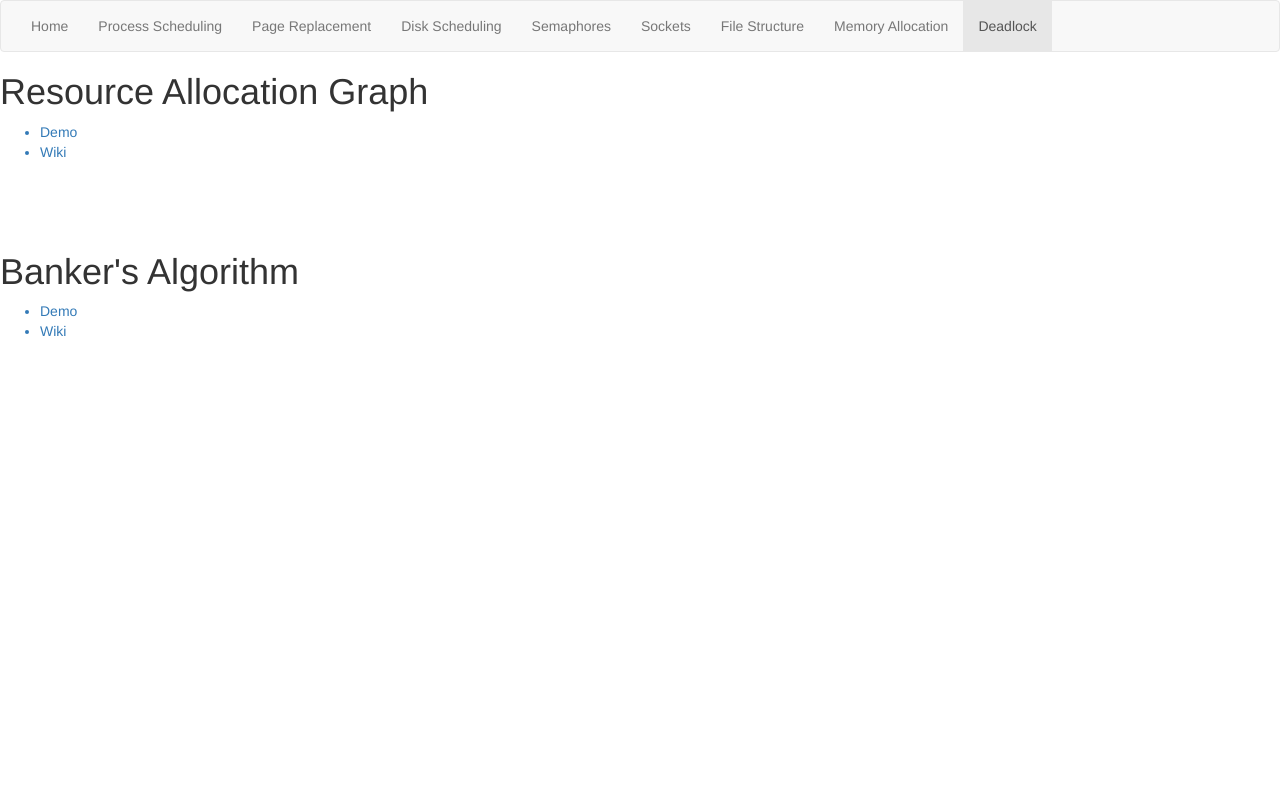
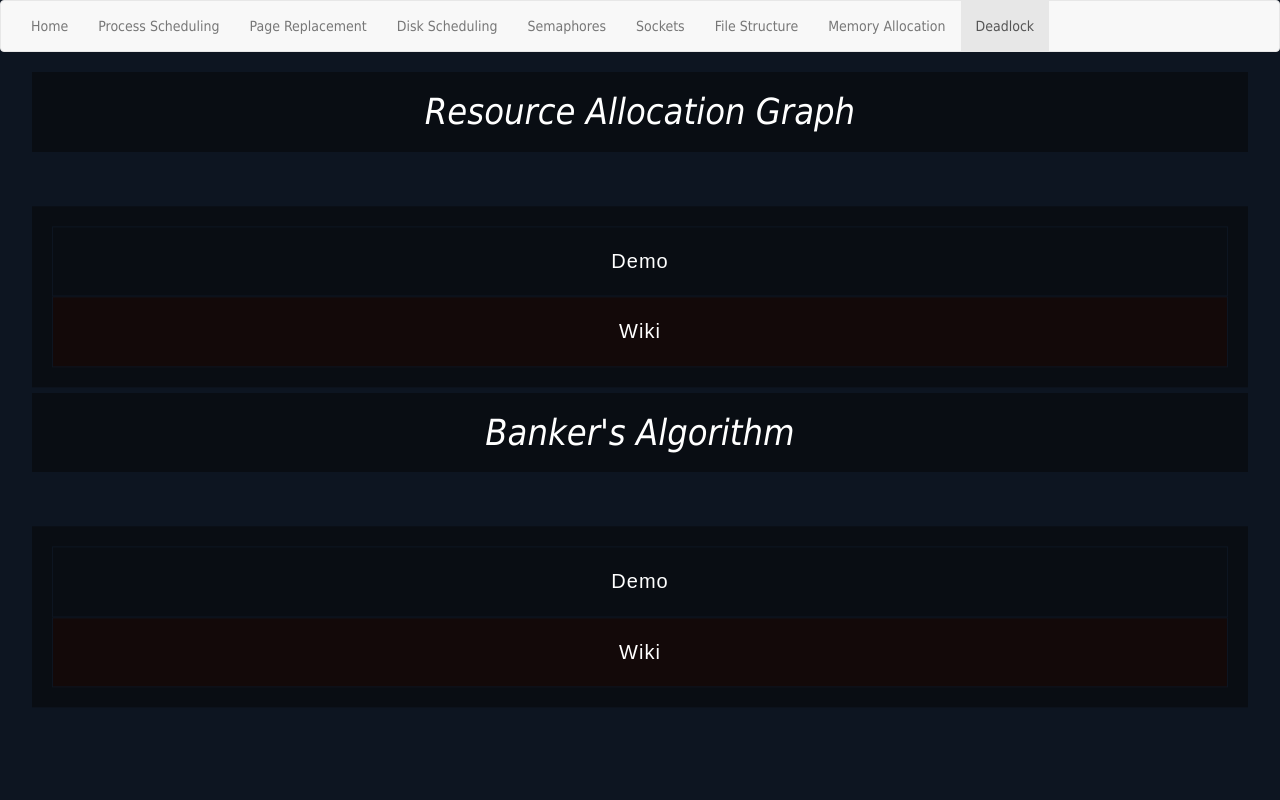
Before and after one commit to hrithikbhat019/OS-Simulation, a Django app: page /deadlock/ in a window 1280 px wide. Run offline with Django 3.2, Linux system fonts and the light colour scheme; some libraries are stand-ins or nearby versions.

Commit message:
Deadlock App Updated

```diff
--- /dev/null
+++ b/ossim/deadlock/static/deadlock/styles.css
@@ -0,0 +1,89 @@
+body{
+    font-family: tahoma;
+    color: #FFFFFF;
+    background: #0d1521;
+}
+
+#choice{
+    position: relative;
+    transform: translateY(30%);
+    width: 95%;
+    background: #090d13;
+    margin: 0 auto;
+    padding: 20px;
+    box-sizing: border-box;
+}
+
+button{
+    padding: 20px;
+    width: 30%;
+    float: left;
+    background: #23282e;
+    border: 0;
+    box-sizing: border-box;
+    color: #fff;
+    cursor: pointer;
+    font-size: 20px;
+}
+
+#ulchoice{
+    list-style-type: none;
+    padding: 0;
+    margin: 0;
+}
+a{
+    text-decoration: none;
+    color: #FFF;
+}
+a:hover{
+    text-decoration: none;
+    color: #FFF;
+}
+
+#lichoice{
+    border-style: solid;
+    border-width: 1px;
+    border-color: #0d1521;
+    width: 100%;
+    padding: 20px;
+    box-sizing: border-box;
+    font-family: arial;
+    font-size: 20px;
+    cursor: pointer;
+    letter-spacing: 1px;
+    text-align: center;
+}
+
+#lichoice:hover{
+    text-align: center;
+    background: rgb(0,0,0);
+}
+h1{
+    position: relative;
+    margin: 0 auto;
+    width: 95%;
+    padding: 20px;
+    color: rgb(255, 255, 255);
+    text-align: center;
+    background: #090d13;
+    font-style: oblique;
+}
+
+#wikichoice{
+    border-style: solid;
+    border-width: 1px;
+    border-color: #0d1521;
+    width: 100%;
+    padding: 20px;
+    box-sizing: border-box;
+    font-family: arial;
+    font-size: 20px;
+    cursor: pointer;
+    letter-spacing: 1px;
+    text-align: center;
+    background: #130909;
+}
+#wikichoice:hover{
+    text-align: center;
+    background: rgb(0,0,0);
+}
--- a/ossim/deadlock/templates/deadlock/index.html
+++ b/ossim/deadlock/templates/deadlock/index.html
@@ -1,13 +1,106 @@
 <html>
+
+<style>
+	body{
+    font-family: tahoma;
+    color: #FFFFFF;
+    background: #0d1521;
+}
+
+#choice{
+    position: relative;
+    transform: translateY(30%);
+    width: 95%;
+    background: #090d13;
+    margin: 0 auto;
+    padding: 20px;
+    box-sizing: border-box;
+}
+
+button{
+    padding: 20px;
+    width: 30%;
+    float: left;
+    background: #23282e;
+    border: 0;
+    box-sizing: border-box;
+    color: #fff;
+    cursor: pointer;
+    font-size: 20px;
+}
+
+#ulchoice{
+    list-style-type: none;
+    padding: 0;
+    margin: 0;
+}
+a{
+    text-decoration: none;
+    color: #FFF;
+}
+a:hover{
+    text-decoration: none;
+    color: #FFF;
+}
+
+#lichoice{
+    border-style: solid;
+    border-width: 1px;
+    border-color: #0d1521;
+    width: 100%;
+    padding: 20px;
+    box-sizing: border-box;
+    font-family: arial;
+    font-size: 20px;
+    cursor: pointer;
+    letter-spacing: 1px;
+    text-align: center;
+}
+
+#lichoice:hover{
+    text-align: center;
+    background: rgb(0,0,0);
+}
+h1{
+    position: relative;
+    margin: 0 auto;
+    width: 95%;
+    padding: 20px;
+    color: rgb(255, 255, 255);
+    text-align: center;
+    background: #090d13;
+    font-style: oblique;
+}
+
+#wikichoice{
+    border-style: solid;
+    border-width: 1px;
+    border-color: #0d1521;
+    width: 100%;
+    padding: 20px;
+    box-sizing: border-box;
+    font-family: arial;
+    font-size: 20px;
+    cursor: pointer;
+    letter-spacing: 1px;
+    text-align: center;
+    background: #130909;
+}
+#wikichoice:hover{
+    text-align: center;
+    background: rgb(0,0,0);
+}
+
+</style>
 	<head>
 		<title>Banker's Algorithm</title>
 		<script src="https://code.jquery.com/jquery-3.1.0.min.js"
             integrity="sha256-cCueBR6CsyA4/9szpPfrX3s49M9vUU5BgtiJj06wt/s="
             crossorigin="anonymous">
         </script>
-        {% load static %}
+        {% load staticfiles %}
 		<link rel="stylesheet" href="https://maxcdn.bootstrapcdn.com/bootstrap/3.3.7/css/bootstrap.min.css">
-		<link href="{%static 'filesystem/styles.css' %}" rel="stylesheet" type="text/css" />
+		<link  href="deadlock/styles.css" rel="stylesheet"  type="text/css" />
 	</head>
 	<body>
 		<nav role="navigation" class="navbar navbar-default">
--- a/ossim/deadlock/views.py
+++ b/ossim/deadlock/views.py
@@ -8,7 +8,7 @@ def home(request):
 
 
 def rag(request):
-    return render(request, 'deadlock/rag.html')
+    return render(request, 'deadlock/rag.html', { 'd': 7})
 
 
 def bankers(request):
```
Also changed, not shown: ossim/deadlock/templates/deadlock/bankers.html (+22 -10 lines), ossim/deadlock/templates/deadlock/rag.html (+229 -83 lines).
